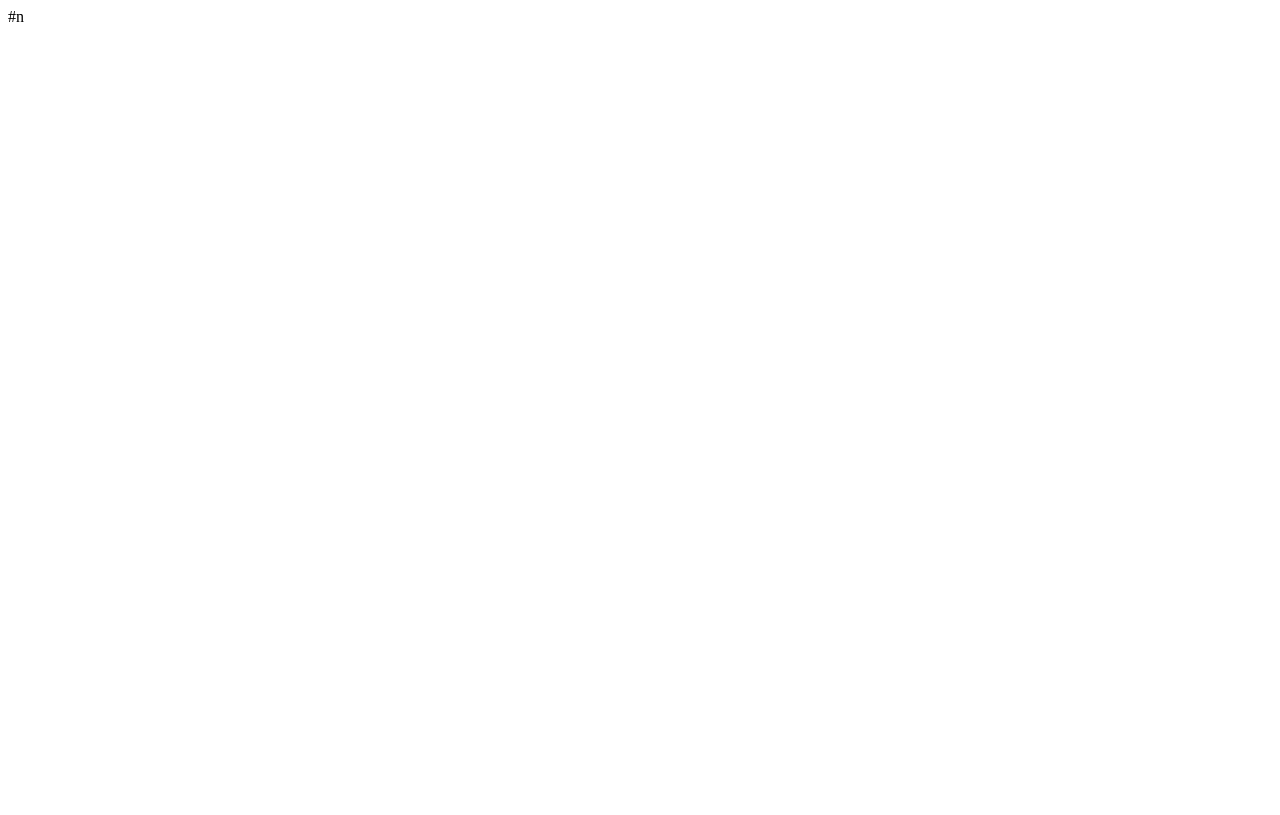
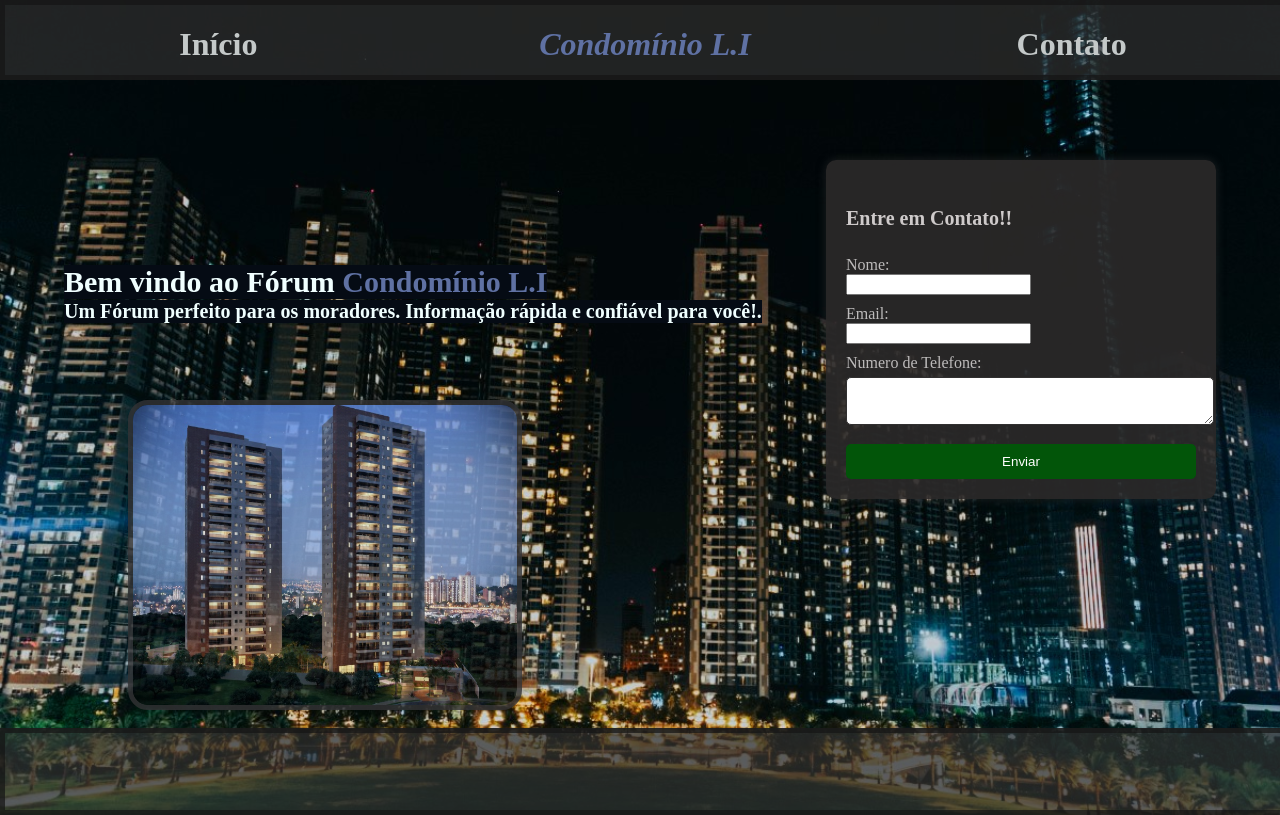
Before and after one commit to lucasgabrieldesouzacabral/dwc, a plain HTML site: page index.html in a window 1280 px wide. Drawn offline with Linux system fonts and the light colour scheme.

Commit message:
Add files via upload

```diff
--- /dev/null
+++ b/index.css
@@ -0,0 +1,137 @@
+body {
+  background-color: black;
+  background-image: url("condominio1.jpg");
+  background-repeat: no-repeat;
+  background-size: cover;
+  background-position: center center;
+  background-attachment: fixed;
+  margin: 0;
+}
+
+.cabeca {
+  margin: 0 auto;
+  display: grid;
+  width: 100%;
+  height: 70px;
+  background-color: rgba(48, 48, 48, 0.7);
+  border: 5px solid rgba(20, 20, 20, 0.7);
+  display: grid;
+  grid-template-columns: 1fr 1fr 1fr;
+  align-items: center;
+
+}
+
+.cabeca > *:first-child{
+  justify-self: center;
+}
+
+.cabeca > *:nth-child(2){
+  justify-self: center;
+}
+
+.cabeca > *:last-child{
+  justify-self: center;
+}
+
+h1 {
+  padding: 0px 10px;
+  color: rgb(212, 18, 18);
+}
+
+h1:hover {
+  border: 5px solid rgba(177, 177, 177, 0.7);
+  border-radius: 5px;
+  background-color: rgb(177, 177, 177);
+}
+
+
+#perna {
+  margin: 0 auto;
+  display: flex;
+  width: 100%;
+  height: 77px;
+  background-color: rgba(48, 48, 48, 0.7);
+  border: 5px solid rgba(20, 20, 20, 0.7);
+  display: flex;
+  justify-content: flex-start;
+  align-items: center;
+  gap: 725px;
+  top: 91%;
+  position: absolute;
+}
+
+#cd{
+  width: 30%;
+  height: 300px;
+  top: 50%;
+  left: 10%;
+  position: absolute;
+  border: 5px solid rgb(51, 51, 53);
+  border-radius: 20px;
+  opacity: 0.8;
+}
+
+a{
+  text-decoration: none;
+  font-weight: bold;
+  color: rgb(196, 201, 201);
+}
+
+
+.form {
+    position: absolute;
+    top: 20%;
+    right: 5%;
+    background-color: rgba(44, 41, 41, 0.904);
+    padding: 20px;
+    border-radius: 10px;
+    box-shadow: 0 0 10px rgba(56, 55, 55, 0.5);
+    width: 350px;
+
+}
+
+.form h2 {
+    margin-top: 0;
+    color: #ffffff;
+}
+
+.form label {
+    display: block;
+    margin-top: 10px;
+    color: #bdbbbb;
+}
+
+.form- input,
+.form textarea {
+    width: 100%;
+    padding: 8px;
+    margin-top: 5px;
+    border: 1px solid #313030;
+    border-radius: 5px;
+    background-color: rgb(255, 255, 255);
+}
+
+.form button {
+    margin-top: 15px;
+    width: 100%;
+    padding: 10px;
+    background-color: #025509;
+    color: white;
+    border: none;
+    border-radius: 5px;
+    cursor: pointer;
+}
+
+.form button:hover {
+    background-color: #7c7c7c;
+}
+
+h1.cond::first-line{
+  font-style: italic;
+  color: rgb(95, 113, 163)
+}
+
+h4{
+font-size: 20px;
+color: #cecaca;
+}
--- a/index.html
+++ b/index.html
@@ -1 +1,89 @@
-#n
+<!DOCTYPE html>
+<html lang="en">
+  <head>
+    <meta charset="UTF-8" />
+    <meta name="viewport" content="width=device-width, initial-scale=1.0" />
+    <title>Condomínio Fórum LI</title>
+    <link rel="stylesheet" href="index.css" />
+
+    <style>
+      h2{
+        font-size: 30px;
+        margin: 30;
+        padding: 0;
+        text-align: left;
+        font-family:'Times New Roman', Times, serif;
+        position: absolute;
+        top: 30%;
+        left: 5%;
+        background-color: #050b14;
+        color:azure;
+
+
+      }
+
+      h3{
+        font-size: 20px;
+        margin: 50;
+        padding: 0;
+        text-align: left;
+        font-family:'Times New Roman', Times, serif;
+        position: absolute;
+        top: 35%;
+        left: 5%;
+        background-color: #050b14;
+        color:azure;
+
+
+      }
+
+      h2:hover{
+        color: gold;
+      }
+
+      h3:hover{
+        color: gold;
+      }
+
+      .hiv:hover{
+        color: whitesmoke;
+        border: 5px solid black;
+      }
+
+    </style>
+  </head>
+  <body>
+    <header>
+      <div class="cabeca">
+        <h1> <a class="inicio" href="index.html">Início</a></h1>
+        <h1 class="cond"> Condomínio L.I</h1>
+        <h1><a class="contato" href="contato.html">Contato</a></h1>
+      </div>
+    </header>
+    <span >
+      <h2>Bem vindo ao Fórum <a class = "cond" style="color: rgb(95, 113, 163)">Condomínio L.I</a></h2>
+      <h3>Um Fórum perfeito para os moradores.
+        Informação rápida e confiável para você!.</h3>
+    </span>
+
+<div class="form">
+    <form>
+        <h4>Entre em Contato!!</h4>
+        <label for="nome">Nome:</label>
+        <input type="text" id="nome" name="nome" required>
+
+        <label for="email">Email:</label>
+        <input type="email" id="email" name="email" required>
+
+        <label for="telefone">Numero de Telefone:</label>
+        <textarea id="telefone" name="telefone" required></textarea>
+
+        <button type="input">Enviar</button>
+    </form>
+</div>
+
+
+    <img src = "picture.jpg" id = "cd">
+    <div id="perna"></div>
+  </body>
+</html>
```
Also changed, not shown: Imagem-Condomínio.11 - Editado - Editado.jpg (added), condominio1.jpg (added), contato.html (added), picture.jpg (added), 1 other file.
